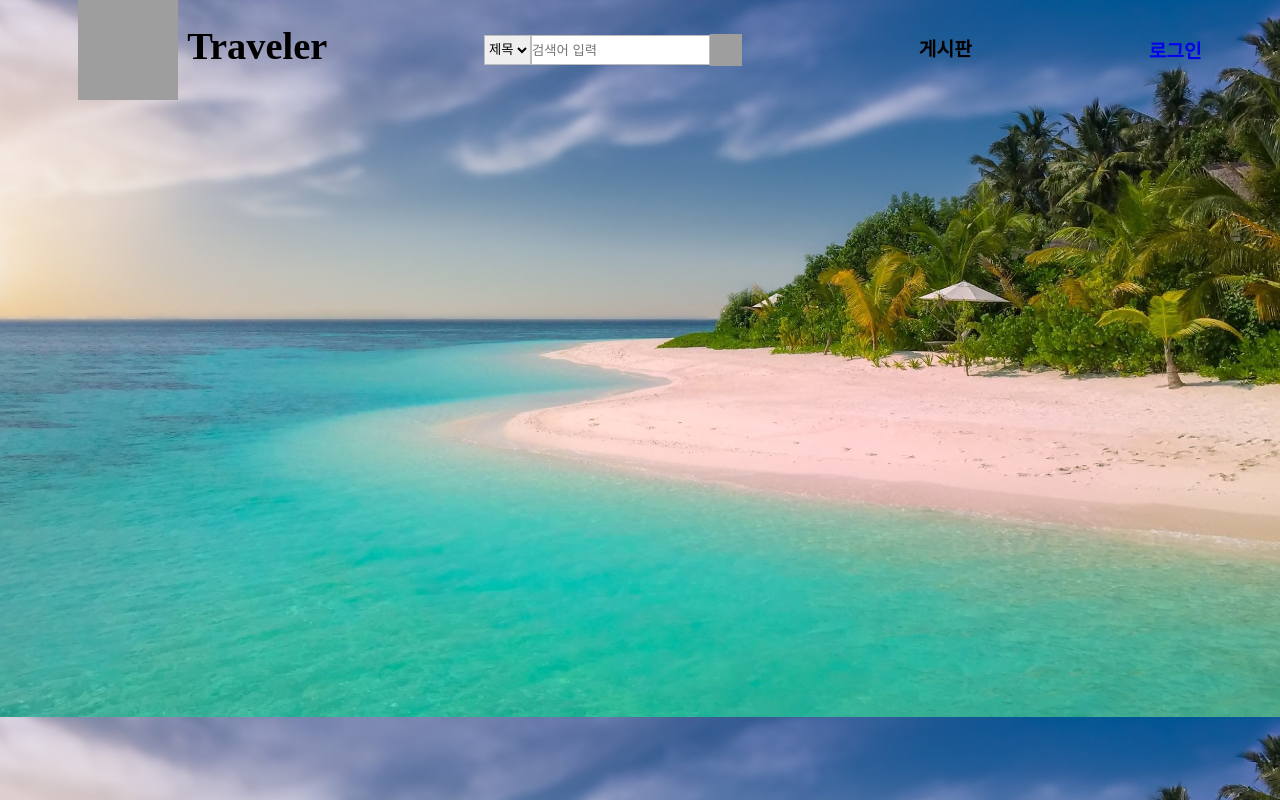
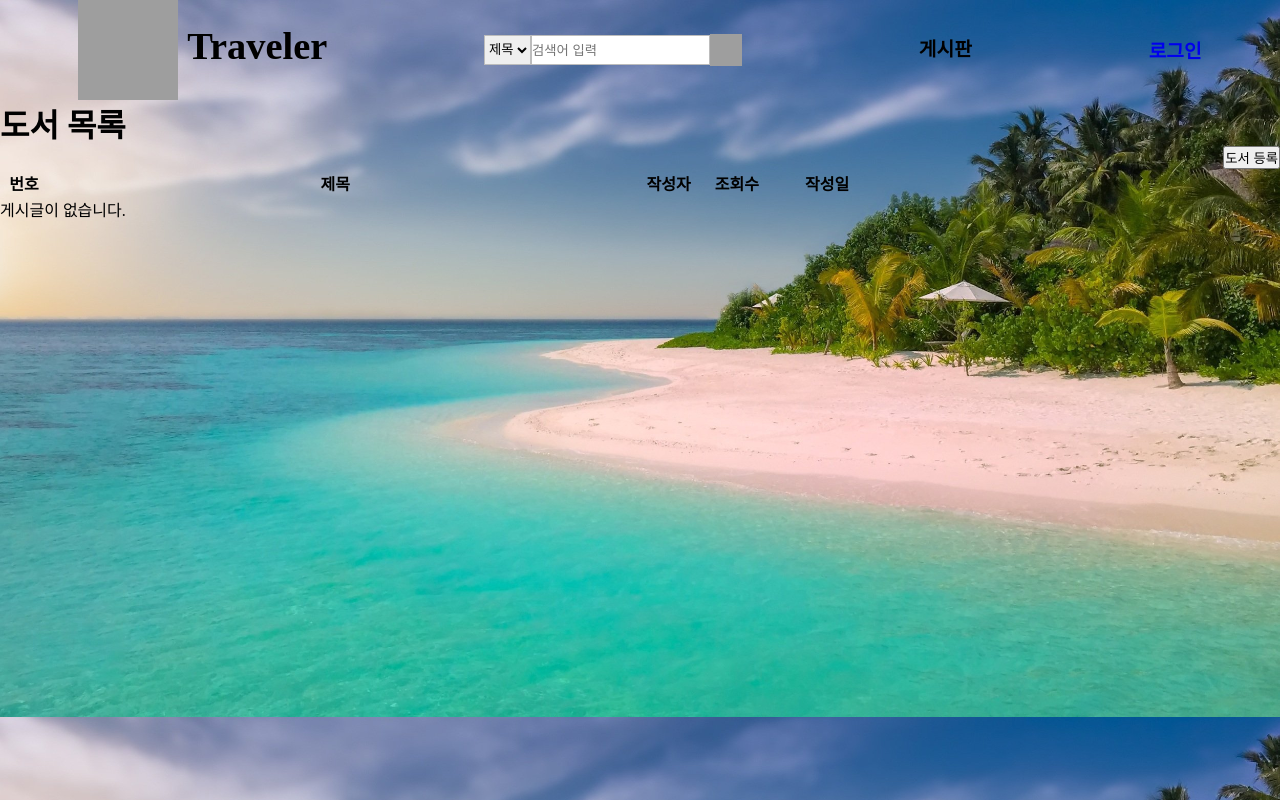
Before and after one commit to H4R1B0/final_PJT, a Vue app in the folder traveler-front/: page /info-list in a window 1280 px wide. Built offline with nearby package versions, Linux system fonts and the light colour scheme; grey boxes are pictures that could not be loaded; a web font is replaced by a local one.

Commit message:
게시판

```diff
--- a/traveler-front/src/router/index.js
+++ b/traveler-front/src/router/index.js
@@ -24,6 +24,11 @@ const routes = [
     name: "join",
     component: () => import("@/views/TravelerJoin.vue"),
   },
+  {
+    path: "/info-list",
+    name: "info-list",
+    component: () => import("@/views/board/InfoList.vue"),
+  },
 ];
 
 const router = new VueRouter({
--- /dev/null
+++ b/traveler-front/src/views/board/InfoList.vue
@@ -0,0 +1,36 @@
+<template>
+  <div>
+    <h1 class="underline">도서 목록</h1>
+    <div style="text-align: right">
+      <button>도서 등록</button>
+    </div>
+    <div>
+      <table id="article-list">
+        <colgroup>
+          <col style="width: 5%" />
+          <col style="width: 65%" />
+          <col style="width: 10%" />
+          <col style="width: 5%" />
+          <col style="width: 15%" />
+        </colgroup>
+        <thead>
+          <tr>
+            <th>번호</th>
+            <th>제목</th>
+            <th>작성자</th>
+            <th>조회수</th>
+            <th>작성일</th>
+          </tr>
+        </thead>
+        <tbody></tbody>
+      </table>
+    </div>
+    <div>게시글이 없습니다.</div>
+  </div>
+</template>
+
+<script>
+export default {};
+</script>
+
+<style></style>
```
